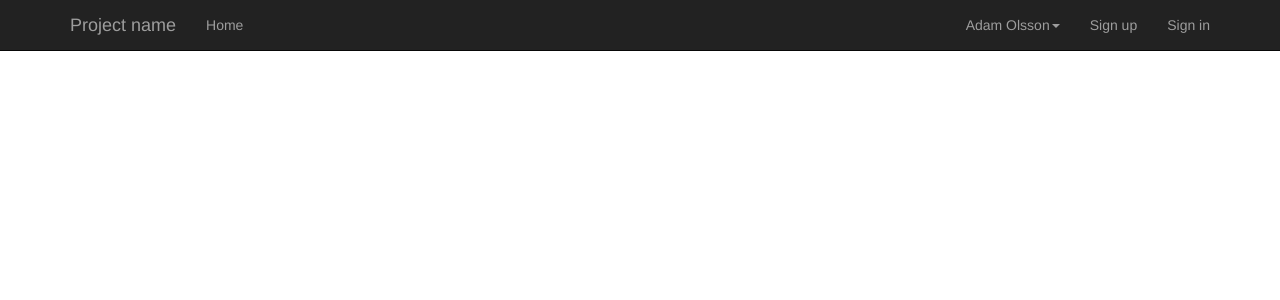
After one commit to adamol/slim3-proj, a PHP site: template resources/views/templates/app.twig in a window 1280 px wide. The commit adds this page. Shown: the top 300 px of the page. Run offline with PHP 8.4, Linux system fonts and the light colour scheme; the template is opened without the code that fills it, so the values that code supplies are empty; some libraries are stand-ins or nearby versions.

Commit message:
Set up view templates and bootstrap with navbar

```diff
--- a/resources/views/home.twig
+++ b/resources/views/home.twig
@@ -1 +1,5 @@
-home
+{% extends 'templates/app.twig' %}
+
+{% block content %}
+	Home
+{% endblock %}
--- /dev/null
+++ b/resources/views/templates/app.twig
@@ -0,0 +1,20 @@
+<!DOCTYPE html>
+<html lang="en">
+<head>
+	<meta charset="UTF-8">
+	<title>App</title>
+	<!-- Latest compiled and minified CSS -->
+	<link rel="stylesheet" href="https://maxcdn.bootstrapcdn.com/bootstrap/3.3.6/css/bootstrap.min.css" integrity="sha384-1q8mTJOASx8j1Au+a5WDVnPi2lkFfwwEAa8hDDdjZlpLegxhjVME1fgjWPGmkzs7" crossorigin="anonymous">
+	<link rel="stylesheet" type="text/css" href="{{ base_url() }}/css/app.css">
+</head>
+<body>
+	{% include 'templates/partials/navigation.twig' %}
+
+	<div class="container">
+		{% block content %}{% endblock %}
+	</div>
+
+	<!-- Latest compiled and minified JavaScript -->
+	<script src="https://cdnjs.cloudflare.com/ajax/libs/jquery/2.2.2/jquery.min.js"></script>
+	<script src="https://maxcdn.bootstrapcdn.com/bootstrap/3.3.6/js/bootstrap.min.js" integrity="sha384-0mSbJDEHialfmuBBQP6A4Qrprq5OVfW37PRR3j5ELqxss1yVqOtnepnHVP9aJ7xS" crossorigin="anonymous"></script>
+</body>
--- /dev/null
+++ b/resources/views/templates/partials/navigation.twig
@@ -0,0 +1,30 @@
+ <!-- Static navbar -->
+<nav class="navbar navbar-inverse navbar-fixed-top">
+  <div class="container">
+    <div class="navbar-header">
+      <button type="button" class="navbar-toggle collapsed" data-toggle="collapse" data-target="#navbar" aria-expanded="false" aria-controls="navbar">
+        <span class="sr-only">Toggle navigation</span>
+        <span class="icon-bar"></span>
+        <span class="icon-bar"></span>
+        <span class="icon-bar"></span>
+      </button>
+      <a class="navbar-brand" href="#">Project name</a>
+    </div>
+    <div id="navbar" class="navbar-collapse collapse">
+      <ul class="nav navbar-nav">
+        <li><a href="#">Home</a></li>
+      </ul>
+      <ul class="nav navbar-nav navbar-right">
+        <li class="dropdown">
+          <a href="#" class="dropdown-toggle" data-toggle="dropdown" role="button" areia-haspopup="true" aria-expanded="false">Adam Olsson<span class="caret"></span></a>
+          <ul class="dropdown-menu">
+              <li><a href="#">Change password</a></li>
+              <li><a href="">Sign out</a></li>
+          </ul>
+        </li>
+        <li><a href="#">Sign up</a></li>
+        <li><a href="#">Sign in</a></li>
+      </ul>
+    </div><!--/.nav-collapse -->
+  </div><!--/.container-fluid -->
+</nav>
```
Also changed, not shown: public/css/app.css (added).
